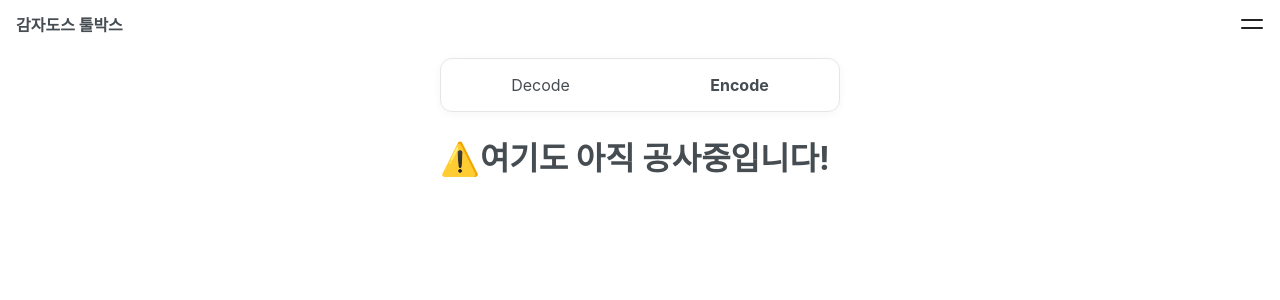
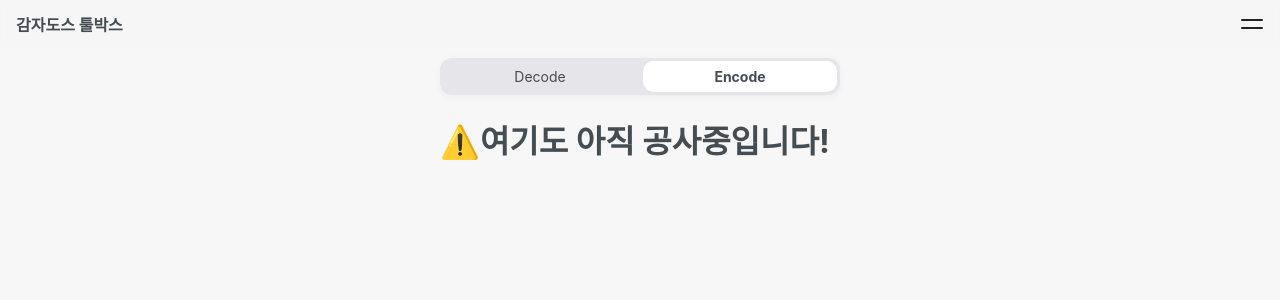
Before and after one commit to potados99/toolbox, a React (Create React App) app: page /base64/encode in a window 1280 px wide. Shown: the top 300 px of the page. Built offline with nearby package versions, Linux system fonts and the light colour scheme.

Commit message:
feat: UISegmentedControl 비스무리한 것 제작 & 페이지 배경 색상 변경

```diff
--- a/public/index.html
+++ b/public/index.html
@@ -4,7 +4,7 @@
     <meta charset="utf-8" />
     <link rel="icon" href="%PUBLIC_URL%/favicon.ico" />
     <meta name="viewport" content="width=device-width, initial-scale=1" />
-    <meta name="theme-color" content="#ffffff" />
+    <meta name="theme-color" content="#f7f7f7" />
     <meta
       name="description"
       content="감자도스 툴박스"
--- a/src/App.css
+++ b/src/App.css
@@ -1,8 +1,10 @@
 .card {
-    border: 1px solid rgb(230, 230, 234);
     border-radius: 0.75rem;
     box-shadow: rgba(0, 0, 0, 0.04) 0 2px 10px 0;
     margin-top: 12px;
+    background: white;
+    padding-top: 4px;
+    padding-bottom: 4px;
  }
 
 .horizontal-space {
--- a/src/common/types.ts
+++ b/src/common/types.ts
@@ -6,7 +6,9 @@ export class StyleSheet {
   }
 }
 
-export type Destinations = { name: string; path: string }[];
+export type Destination = { name: string; path: string };
+
+export type Destinations = Destination[];
 
 export type Sitemap = TopLevelRoute[];
 
--- a/src/components/navigation/NavBar/NavBarToggleButton.tsx
+++ b/src/components/navigation/NavBar/NavBarToggleButton.tsx
@@ -28,6 +28,8 @@ const NonStyledButton = styled.button`
   border: none;
   height: 48px;
   width: 48px;
+
+  -webkit-tap-highlight-color: transparent;
 `;
 
 const Bread = styled.span<{ crossed: Boolean; angle: number }>`
--- a/src/components/navigation/NavBar/index.tsx
+++ b/src/components/navigation/NavBar/index.tsx
@@ -42,9 +42,9 @@ const Nav = styled.nav`
   position: fixed;
   top: 0;
   width: 100%;
-  z-index: 1;
+  z-index: 9;
 
-  background: #ffffffaa;
+  background: #f7f7f7aa;
   backdrop-filter: blur(4px);
 `;
 
--- a/src/components/navigation/NavSegment/NavSegmentLink.tsx
+++ b/src/components/navigation/NavSegment/NavSegmentLink.tsx
@@ -22,11 +22,13 @@ export default function NavSegmentLink({ children, ...rest }: Props) {
 const styleVariants = StyleSheet.create({
   default: {
     flex: 1,
-    padding: "16px",
+    padding: "10px",
     listStyleType: "none",
     textDecoration: "none",
     textAlign: "center",
     color: "#464d52",
+    fontSize: "14px",
+    zIndex: 1,
   },
   active: {
     fontWeight: "bold",
--- a/src/components/navigation/NavSegment/index.tsx
+++ b/src/components/navigation/NavSegment/index.tsx
@@ -1,28 +1,87 @@
 import styled from "styled-components";
-import React from "react";
+import NavSegmentLink from "./NavSegmentLink";
+import { useLocation } from "react-router-dom";
 import { Destinations } from "../../../common/types";
-import NavSegmentLink from "./NavSegmentLink";
+import React, { useEffect, useState } from "react";
 
 type Props = {
   links: Destinations;
 };
 
+type IndicatorProps = {
+  space: string;
+  showAnimation: Boolean;
+  numberOfSegments: number;
+  selectedSegmentIndex: number;
+};
+
 export default function NavSegment({ links }: Props) {
+  const [selectedIndex, setSelectedIndex] = useState(0);
+  const [showAnimation, setShowAnimation] = useState(false);
+
+  const location = useLocation();
+
+  const findAndUpdateCurrentlySelectedIndex = () => {
+    setSelectedIndex(links.findIndex((l) => location.pathname.endsWith(l.path)));
+  };
+
+  useEffect(() => {
+    findAndUpdateCurrentlySelectedIndex();
+
+    /**
+     * 처음 페이지 로드 당시에는 인디케이터가 애니메이션 없이 목적지로 가면 좋겠습니다.
+     * 최초 로드시 렌더링 이후에 setShowAnimation(true) 호출이 실행될 수 있도록,
+     * setTimeout 속에 집어넣었습니다.
+     */
+    setTimeout(() => {
+      setShowAnimation(true);
+    }, 0);
+  }, [location.pathname]);
+
   return (
-    <Nav>
-      {links.map((l) => (
-        <NavSegmentLink to={l.path}>{l.name}</NavSegmentLink>
-      ))}
-    </Nav>
+    <>
+      <Nav>
+        {links.map((l) => (
+          <NavSegmentLink to={l.path}>{l.name}</NavSegmentLink>
+        ))}
+        <Indicator
+          space={"3px"}
+          showAnimation={showAnimation}
+          numberOfSegments={links.length}
+          selectedSegmentIndex={selectedIndex}
+        />
+      </Nav>
+    </>
   );
 }
 
 const Nav = styled.nav`
+  position: relative;
   display: flex;
   flex-direction: row;
   justify-content: space-around;
   align-items: center;
-  border: 1px solid rgb(230, 230, 234);
   border-radius: 0.75rem;
   box-shadow: rgba(0, 0, 0, 0.04) 0 2px 10px 0;
+  background: rgb(229, 229, 234);
+
+  -webkit-tap-highlight-color: transparent;
 `;
+
+const Indicator = styled.div<IndicatorProps>`
+  position: absolute;
+  left: ${({ space }) => space};
+  height: ${({ space }) => `calc(100% - calc(${space} * 2))`};
+  width: ${({ space, numberOfSegments }) => `calc(100% / ${numberOfSegments} - calc(${space} * 2))`};
+
+  background-color: #ffffff;
+  border-radius: 0.65rem;
+  transition: ${({ showAnimation }) => showAnimation && `transform 0.25s`};
+  backface-visibility: hidden;
+
+  transform: ${({ space, selectedSegmentIndex }) =>
+    `translate3d(
+    calc(
+      ${selectedSegmentIndex} * (100% + calc(${space} * 2))
+    ), 0, 0)`};
+`;
--- /dev/null
+++ b/src/global.d.ts
@@ -0,0 +1 @@
+import {} from "styled-components/cssprop";
--- a/src/index.css
+++ b/src/index.css
@@ -1,5 +1,5 @@
 html {
-    background-color: white;
+    background: #f7f7f7;
 }
 
 body {
@@ -10,6 +10,7 @@ body {
     -moz-osx-font-smoothing: grayscale;
     color: #464d52;
     margin: 0;
+    background-color: #f7f7f7;
 }
 
 * {
```
